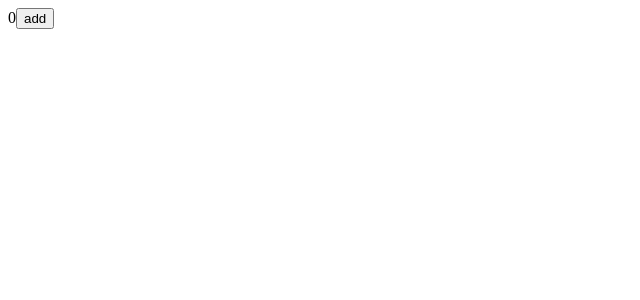
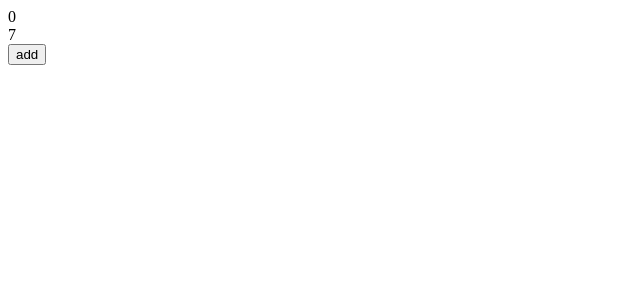
Before and after one commit to showtime2233/react, a React (Create React App) app: page / in a window 1280 px wide. Shown: the top 300 px of the page, without its empty margins (0-640 px from the left). Built offline with nearby package versions, Linux system fonts and the light colour scheme.

Commit message:
useState

```diff
--- a/src/App.js
+++ b/src/App.js
@@ -14,9 +14,10 @@ function App() {
   const [num, numDispatch] = useReducer(countReducer, 0)
 
   useEffect(() => {
-    // const interval = setInterval( ()=>{
-    //   setcount(count+1)
-    // },1000 )
+    const interval = setInterval( ()=>{
+      // setcount(count+1)
+      setcount(count=>count+1)
+    },1000 )
     return () => {
 
     };
@@ -29,6 +30,7 @@ function App() {
   return (
     <div className="App">
       {num}
+      <div>{count}</div>
       <button onClick={add}>add</button>
     </div>
   );
```
